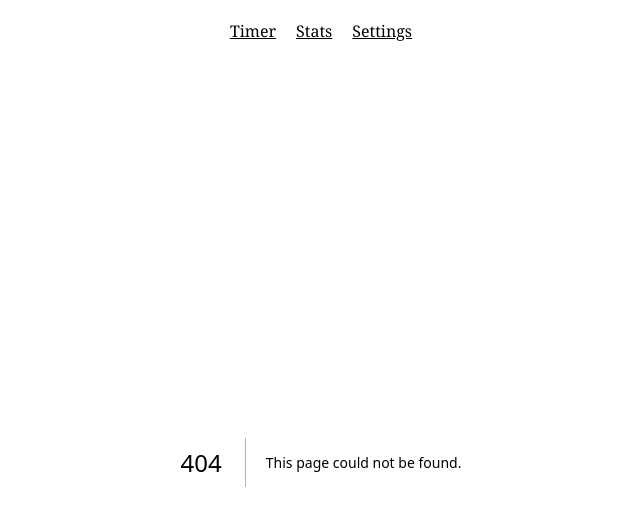
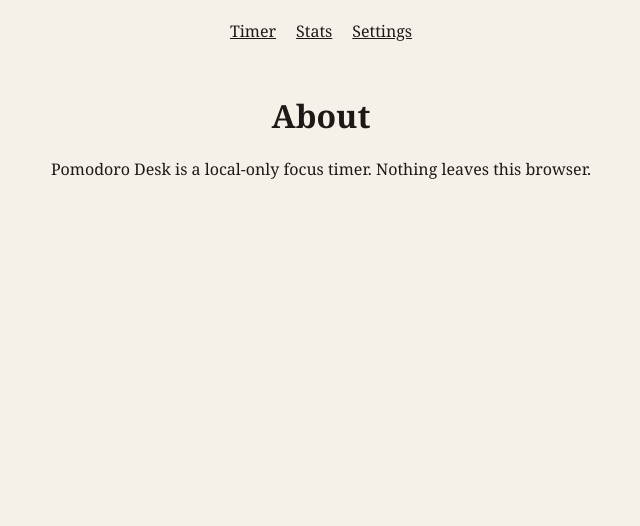
Before and after one commit to asilabdul/pomodoro-desk, a Next.js app: page /about in a window 1280 px wide. Before the commit this address had no page. Shown: the top 526 px of the page, without its empty margins (319-959 px from the left). Built offline with nearby package versions, Linux system fonts and the light colour scheme.

Commit message:
about page

```diff
--- /dev/null
+++ b/app/about/page.tsx
@@ -0,0 +1,8 @@
+export default function AboutPage() {
+  return (
+    <main>
+      <h1>About</h1>
+      <p>Pomodoro Desk is a local-only focus timer. Nothing leaves this browser.</p>
+    </main>
+  );
+}
```
